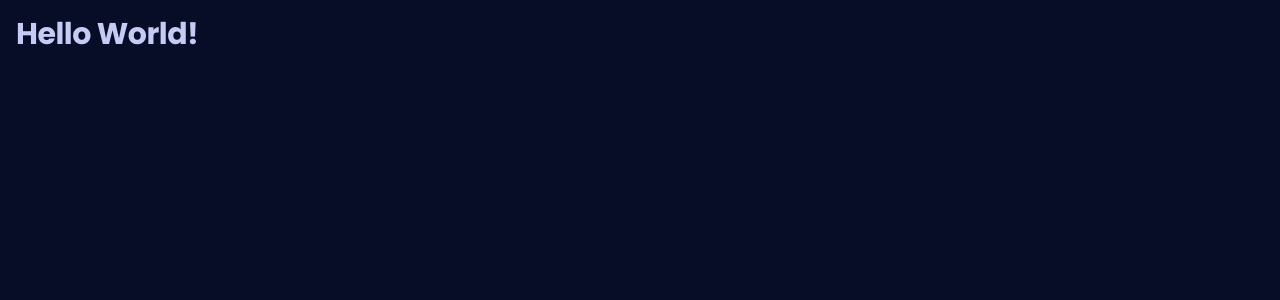
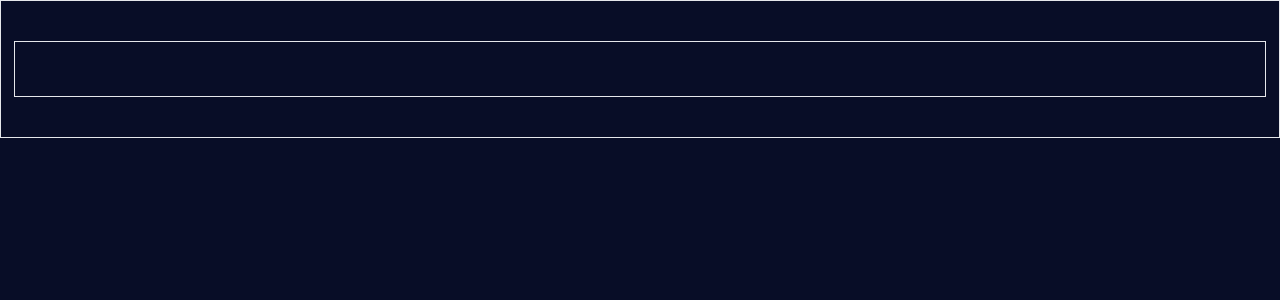
Before and after one commit to aman-maharshi/sass-landing-xora, a React (Vite) app: page / in a window 1280 px wide. Shown: the top 300 px of the page. Built offline with nearby package versions, Linux system fonts and the light colour scheme.

Commit message:
header updates

```diff
--- a/src/App.jsx
+++ b/src/App.jsx
@@ -1,8 +1,11 @@
 import React from 'react'
+import Header from './sections/Header'
 
 const App = () => {
   return (
-    <div className='text-3xl font-bold p-4'>Hello World!</div>
+    <main>
+      <Header />
+    </main>
   )
 }
 
--- /dev/null
+++ b/src/sections/Header.jsx
@@ -0,0 +1,15 @@
+import React from 'react'
+
+const Header = () => {
+  return (
+    <header className='border fixed left-0 top-0 w-full z-50 py-10'>
+      <div className='border container flex h-14 items-center max-lg:px-5'>
+        <a href="#" className='lg:hidden flex-1 cursor-pointer z-2'>
+          <img src="/images/xora.svg" width={115} height={55} alt="logo" />
+        </a>
+      </div>
+    </header>
+  )
+}
+
+export default Header
```
